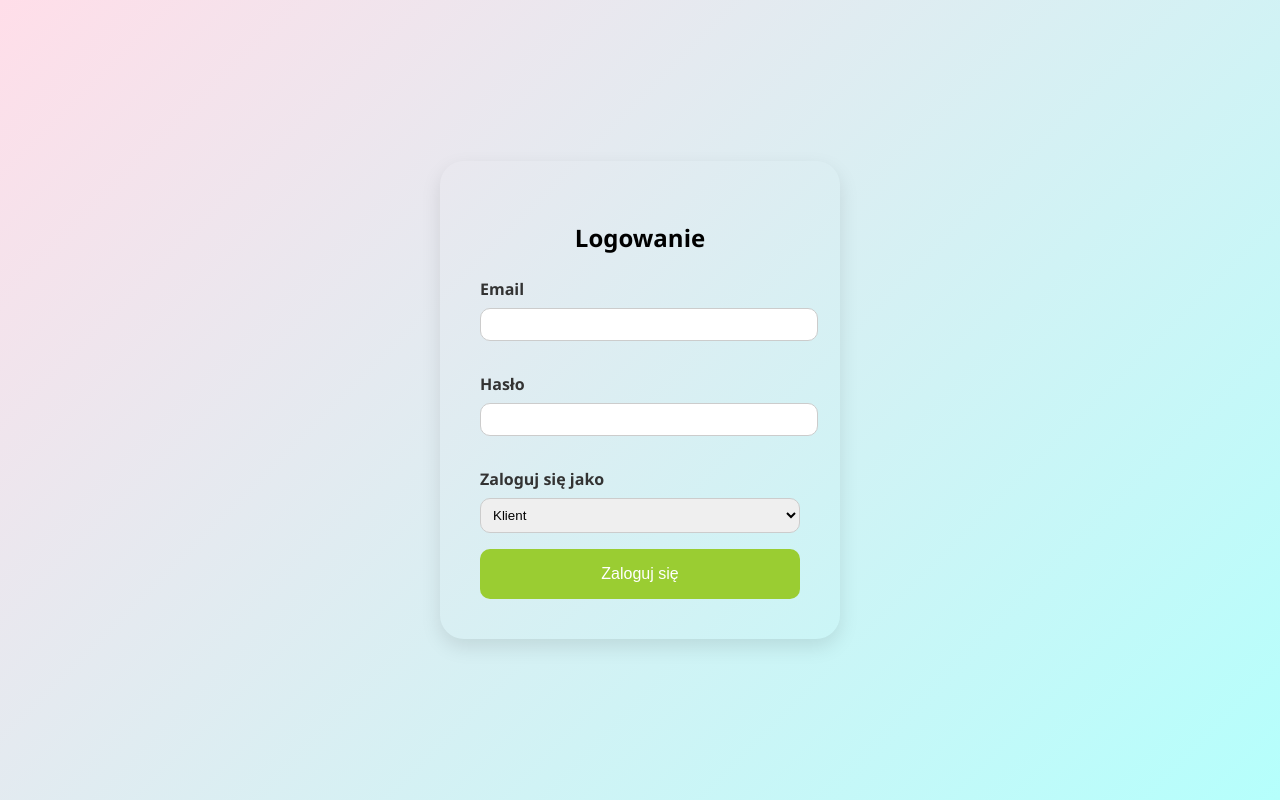
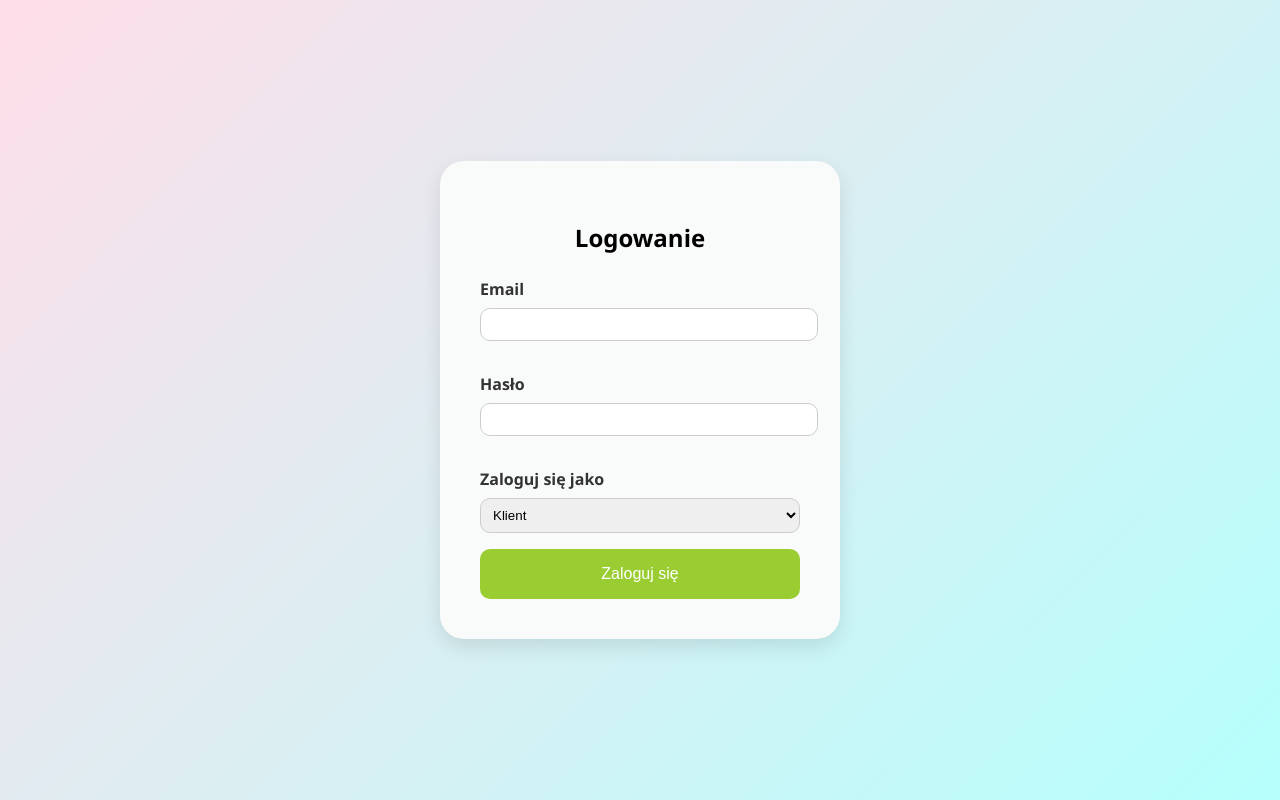
Before and after one commit to GGTeacherOP/Sklep_zoologiczny_SO-EK, a PHP site: page /profile.php in a window 1280 px wide. Run offline with PHP 8.4, Linux system fonts and the light colour scheme.

Commit message:
zmieniono tlo formularza

```diff
--- a/profile.css
+++ b/profile.css
@@ -59,7 +59,7 @@ body {
 }
 
 .login-container {
-  background-color: var(--container-bg);
+  background-color: var(--primary-bg);
   padding: var(--spacing-xl);
   border-radius: var(--border-radius-lg);
   box-shadow: var(--container-shadow);
```
